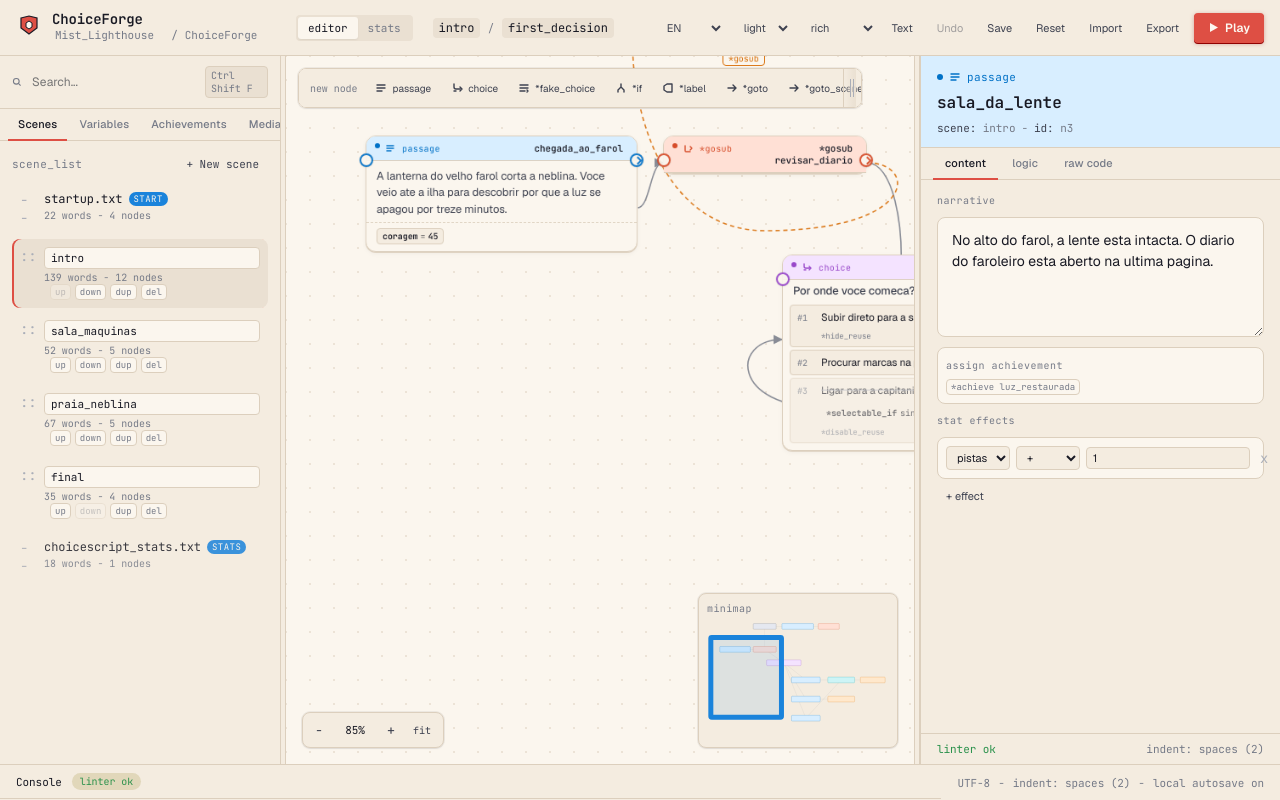
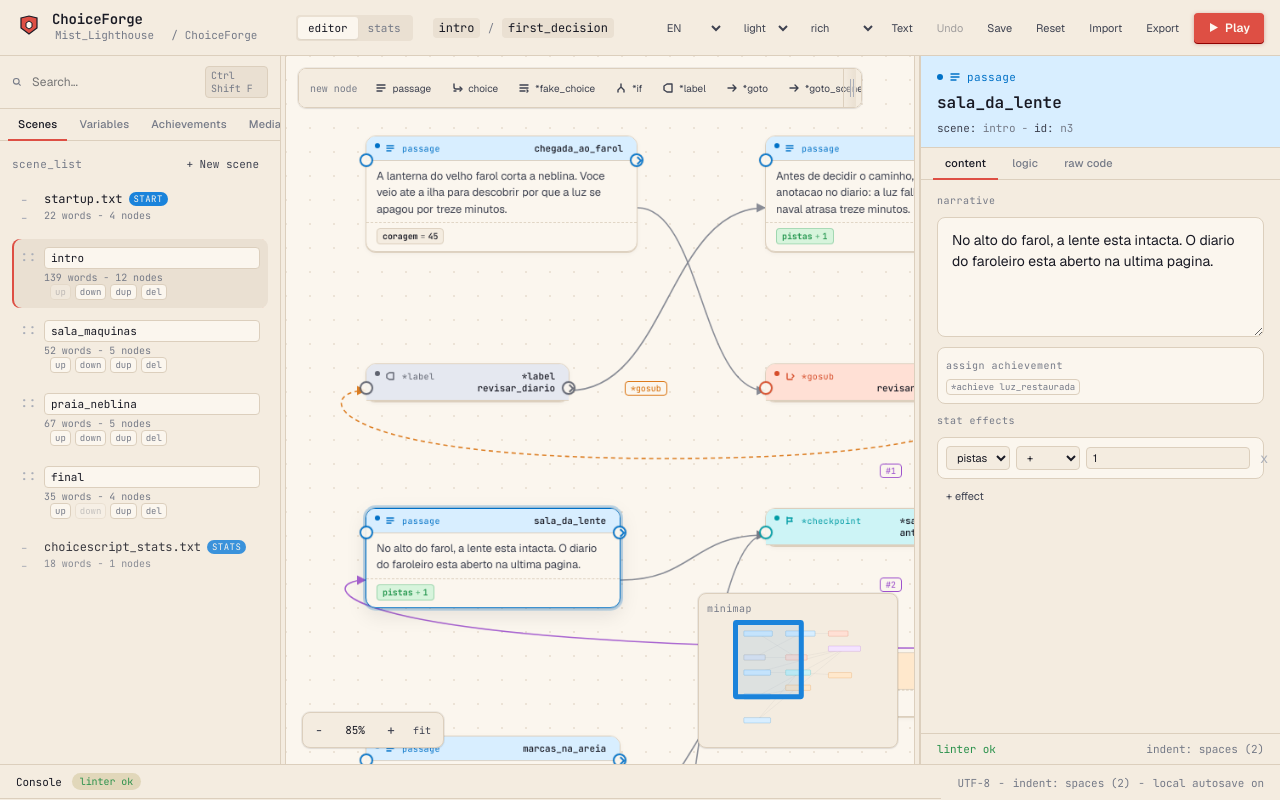
Before and after one commit to viniman27/ChoiceForge, a React (Vite) app: page / in a window 1280 px wide. Built offline with nearby package versions, Linux system fonts and the light colour scheme.

Commit message:
Layout starter and imported graphs

```diff
--- /dev/null
+++ b/src/domain/graphLayout.ts
@@ -0,0 +1,103 @@
+import type { ChoiceForgeProject, SceneGraph, StoryNode } from "./types";
+
+export function layoutSceneGraph(graph: SceneGraph): SceneGraph {
+  const nodes = layoutStoryNodes(graph.nodes, graph.edges);
+  return { nodes, edges: graph.edges };
+}
+
+export function layoutProjectGraphs(project: ChoiceForgeProject): ChoiceForgeProject {
+  const sceneData = { ...(project.sceneData ?? {}) };
+  project.scenes
+    .filter((scene) => !scene.isStart && !scene.special)
+    .forEach((scene) => {
+      const graph = sceneData[scene.name] ?? (scene.name === project.sceneTitle ? { nodes: project.nodes, edges: project.edges } : undefined);
+      if (graph) sceneData[scene.name] = layoutSceneGraph(graph);
+    });
+
+  const activeGraph = sceneData[project.sceneTitle] ?? layoutSceneGraph({ nodes: project.nodes, edges: project.edges });
+  return {
+    ...project,
+    nodes: activeGraph.nodes,
+    edges: activeGraph.edges,
+    sceneData: {
+      ...sceneData,
+      [project.sceneTitle]: activeGraph,
+    },
+  };
+}
+
+function layoutStoryNodes(nodes: StoryNode[], edges: SceneGraph["edges"]): StoryNode[] {
+  const horizontalGap = 150;
+  const verticalGap = 90;
+  const startX = 70;
+  const startY = 70;
+  const nodeIds = new Set(nodes.map((node) => node.id));
+  const incoming = new Map(nodes.map((node) => [node.id, 0]));
+  const outgoing = new Map(nodes.map((node) => [node.id, [] as string[]]));
+
+  edges.forEach((edge) => {
+    if (!nodeIds.has(edge.from) || !nodeIds.has(edge.to)) return;
+    outgoing.get(edge.from)?.push(edge.to);
+    incoming.set(edge.to, (incoming.get(edge.to) ?? 0) + 1);
+  });
+
+  const roots = nodes.filter((node) => node.id === "n1" || (incoming.get(node.id) ?? 0) === 0);
+  const queue = roots.length ? roots.map((node) => node.id) : nodes.slice(0, 1).map((node) => node.id);
+  const depth = new Map<string, number>(queue.map((id) => [id, 0]));
+
+  for (let index = 0; index < queue.length; index += 1) {
+    const id = queue[index];
+    const currentDepth = depth.get(id) ?? 0;
+    outgoing.get(id)?.forEach((target) => {
+      const nextDepth = currentDepth + 1;
+      if (!depth.has(target) || nextDepth > (depth.get(target) ?? 0)) {
+        depth.set(target, nextDepth);
+        queue.push(target);
+      }
+    });
+  }
+
+  const maxDepth = Math.max(0, ...depth.values());
+  nodes.forEach((node) => {
+    if (!depth.has(node.id)) depth.set(node.id, maxDepth + 1);
+  });
+
+  const columns = new Map<number, StoryNode[]>();
+  nodes.forEach((node) => {
+    const column = depth.get(node.id) ?? 0;
+    columns.set(column, [...(columns.get(column) ?? []), node]);
+  });
+
+  const orderedColumns = [...columns.entries()].sort(([a], [b]) => a - b);
+  const positions = new Map<string, { x: number; y: number }>();
+  let columnX = startX;
+  orderedColumns.forEach(([, columnNodes]) => {
+    const sortedNodes = [...columnNodes].sort((a, b) => {
+      if (a.id === "n1") return -1;
+      if (b.id === "n1") return 1;
+      return a.y - b.y || a.x - b.x;
+    });
+    let nodeY = startY;
+    sortedNodes.forEach((node) => {
+      positions.set(node.id, { x: columnX, y: nodeY });
+      nodeY += estimateLayoutNodeHeight(node) + verticalGap;
+    });
+    const maxWidth = Math.max(...sortedNodes.map((node) => node.w), 260);
+    columnX += maxWidth + horizontalGap;
+  });
+
+  return nodes.map((node) => ({ ...node, ...(positions.get(node.id) ?? {}) }));
+}
+
+function estimateLayoutNodeHeight(node: StoryNode): number {
+  let height = 58 + Math.max(0, Math.ceil(node.title.length / Math.max(12, node.w / 13)) - 1) * 14;
+  if (node.body) height += 90;
+  if (node.prompt) height += 28;
+  if (node.options) height += node.options.length * 38 + 8;
+  if (node.fakeOptions) height += node.fakeOptions.length * 38 + 8;
+  if (node.branches) height += node.branches.reduce((total, branch) => total + 24 + (branch.sets?.length ?? 0) * 22, 8);
+  if (node.sets?.length) height += 30;
+  if (node.target) height += 22;
+  if (node.inputVar) height += 22;
+  return Math.max(80, height);
+}
--- a/src/state/projectStore.ts
+++ b/src/state/projectStore.ts
@@ -1,6 +1,7 @@
 import { useCallback, useEffect, useMemo, useRef, useState } from "react";
 import { sampleProjects } from "../data/sampleProject";
 import { lintProject } from "../domain/choicescript";
+import { layoutProjectGraphs, layoutSceneGraph } from "../domain/graphLayout";
 import { importChoiceScriptSceneText } from "../domain/choicescriptImport";
 import type { AchievementSummary, AssetSummary, ChoiceForgeProject, Language, NodeType, SceneGraph, SceneSummary, StoryEdge, StoryNode, VariableSummary } from "../domain/types";
 
@@ -13,12 +14,12 @@ function cloneProject(project: ChoiceForgeProject): ChoiceForgeProject {
 
 function loadInitialProject(): ChoiceForgeProject {
   const saved = window.localStorage.getItem(STORAGE_KEY);
-  if (!saved) return commitProject(hydrateProject(cloneProject(sampleProjects.en)));
+  if (!saved) return commitProject(layoutProjectGraphs(hydrateProject(cloneProject(sampleProjects.en))));
 
   try {
     return commitProject(hydrateProject(JSON.parse(saved) as ChoiceForgeProject));
   } catch {
-    return commitProject(hydrateProject(cloneProject(sampleProjects.en)));
+    return commitProject(layoutProjectGraphs(hydrateProject(cloneProject(sampleProjects.en))));
   }
 }
 
@@ -125,7 +126,7 @@ export function useProjectStore() {
       });
     },
     setProject: (nextProject) => {
-      const syncedProject = commitProject(hydrateProject(nextProject));
+      const syncedProject = commitProject(layoutProjectGraphs(hydrateProject(nextProject)));
       setTrackedProjectState(syncedProject);
       saveProjectSnapshot(syncedProject);
     },
@@ -153,7 +154,7 @@ export function useProjectStore() {
       setTrackedProjectState((current) => commitProject(applyStatsText(current, content)));
     },
     resetProject: (language) => {
-      const fresh = commitProject(hydrateProject(cloneProject(sampleProjects[language])));
+      const fresh = commitProject(layoutProjectGraphs(hydrateProject(cloneProject(sampleProjects[language]))));
       setTrackedProjectState(fresh);
       saveProjectSnapshot(fresh);
       return fresh;
@@ -189,7 +190,7 @@ export function useProjectStore() {
     layoutNodes: () => {
       setTrackedProjectState((current) => commitProject({
         ...current,
-        nodes: layoutStoryNodes(current),
+        ...layoutSceneGraph({ nodes: current.nodes, edges: current.edges }),
       }));
     },
     addNode: (type, id, position) => {
@@ -955,79 +956,6 @@ function replaceInputTitle(node: StoryNode, variableName: string): string {
   return node.title;
 }
 
-function layoutStoryNodes(project: ChoiceForgeProject): StoryNode[] {
-  const nodes = project.nodes;
-  const horizontalGap = 150;
-  const verticalGap = 90;
-  const startX = 70;
-  const startY = 70;
-  const nodeIds = new Set(nodes.map((node) => node.id));
-  const incoming = new Map(nodes.map((node) => [node.id, 0]));
-  const outgoing = new Map(nodes.map((node) => [node.id, [] as string[]]));
-
-  project.edges.forEach((edge) => {
-    if (!nodeIds.has(edge.from) || !nodeIds.has(edge.to)) return;
-    outgoing.get(edge.from)?.push(edge.to);
-    incoming.set(edge.to, (incoming.get(edge.to) ?? 0) + 1);
-  });
-
-  const roots = nodes.filter((node) => node.id === "n1" || (incoming.get(node.id) ?? 0) === 0);
-  const queue = roots.length ? roots.map((node) => node.id) : nodes.slice(0, 1).map((node) => node.id);
-  const depth = new Map<string, number>(queue.map((id) => [id, 0]));
-
-  for (let index = 0; index < queue.length; index += 1) {
-    const id = queue[index];
-    const currentDepth = depth.get(id) ?? 0;
-    outgoing.get(id)?.forEach((target) => {
-      const nextDepth = currentDepth + 1;
-      if (!depth.has(target) || nextDepth > (depth.get(target) ?? 0)) {
-        depth.set(target, nextDepth);
-        queue.push(target);
-      }
-    });
-  }
-
-  const maxDepth = Math.max(0, ...depth.values());
-  nodes.forEach((node) => {
-    if (!depth.has(node.id)) depth.set(node.id, maxDepth + 1);
-  });
-
-  const columns = new Map<number, StoryNode[]>();
-  nodes.forEach((node) => {
-    const column = depth.get(node.id) ?? 0;
-    columns.set(column, [...(columns.get(column) ?? []), node]);
-  });
-
-  const orderedColumns = [...columns.entries()].sort(([a], [b]) => a - b);
-  const positions = new Map<string, { x: number; y: number }>();
-  let columnX = startX;
-  orderedColumns.forEach(([, columnNodes]) => {
-    const sortedNodes = [...columnNodes].sort((a, b) => a.y - b.y || a.x - b.x);
-    let nodeY = startY;
-    sortedNodes.forEach((node) => {
-      positions.set(node.id, { x: columnX, y: nodeY });
-      nodeY += estimateLayoutNodeHeight(node) + verticalGap;
-    });
-    const maxWidth = Math.max(...sortedNodes.map((node) => node.w), 260);
-    columnX += maxWidth + horizontalGap;
-  });
-
-  return nodes.map((node) => ({ ...node, ...(positions.get(node.id) ?? {}) }));
-}
-
-function estimateLayoutNodeHeight(node: StoryNode): number {
-  let height = 58 + Math.max(0, Math.ceil(node.title.length / Math.max(12, node.w / 13)) - 1) * 14;
-  if (node.body) height += 90;
-  if (node.prompt) height += 28;
-  if (node.options) height += node.options.length * 38 + 8;
-  if (node.fakeOptions) height += node.fakeOptions.length * 38 + 8;
-  if (node.branches) height += node.branches.reduce((total, branch) => total + 24 + (branch.sets?.length ?? 0) * 22, 8);
-  if (node.sets?.length) height += 30;
-  if (node.target) height += 22;
-  if (node.inputVar) height += 22;
-  return Math.max(80, height);
-}
-
 function createStoryNode(type: NodeType, id: string, position: { x: number; y: number }, project: ChoiceForgeProject): StoryNode {
   const title = nextAvailableName(defaultNodeTitle(type), new Set(project.nodes.map((node) => node.title)));
   const base = { id, type, x: position.x, y: position.y, w: defaultNodeWidth(type), title };
```
Also changed, not shown: 1 other file (tests, documents, lock files or other folders).
